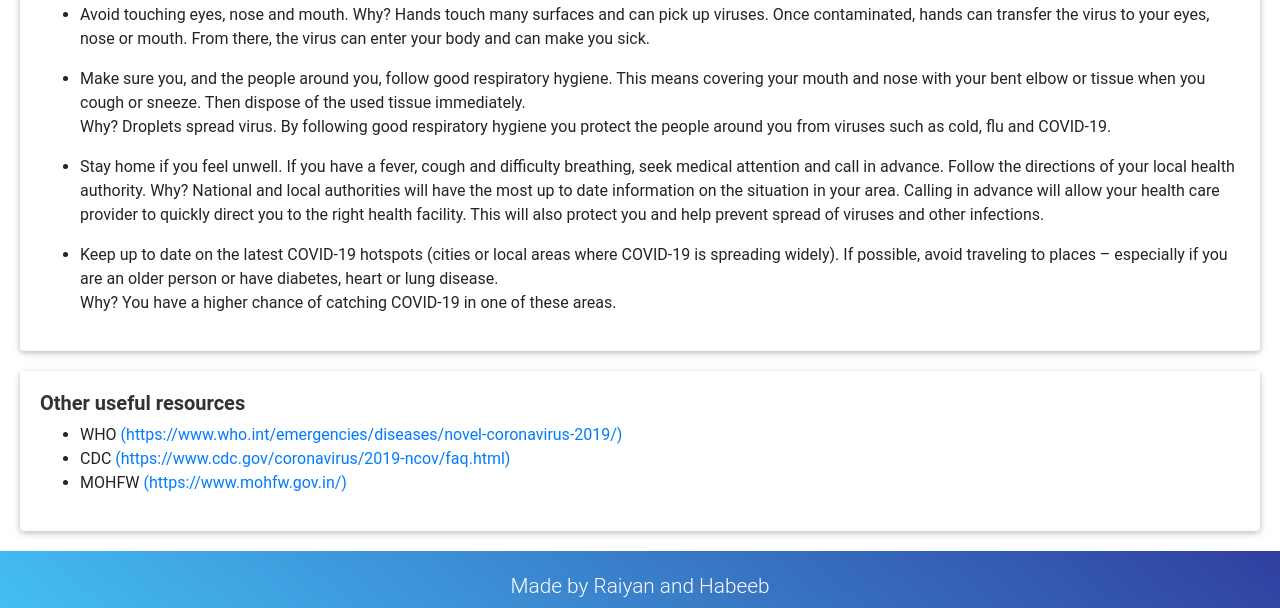
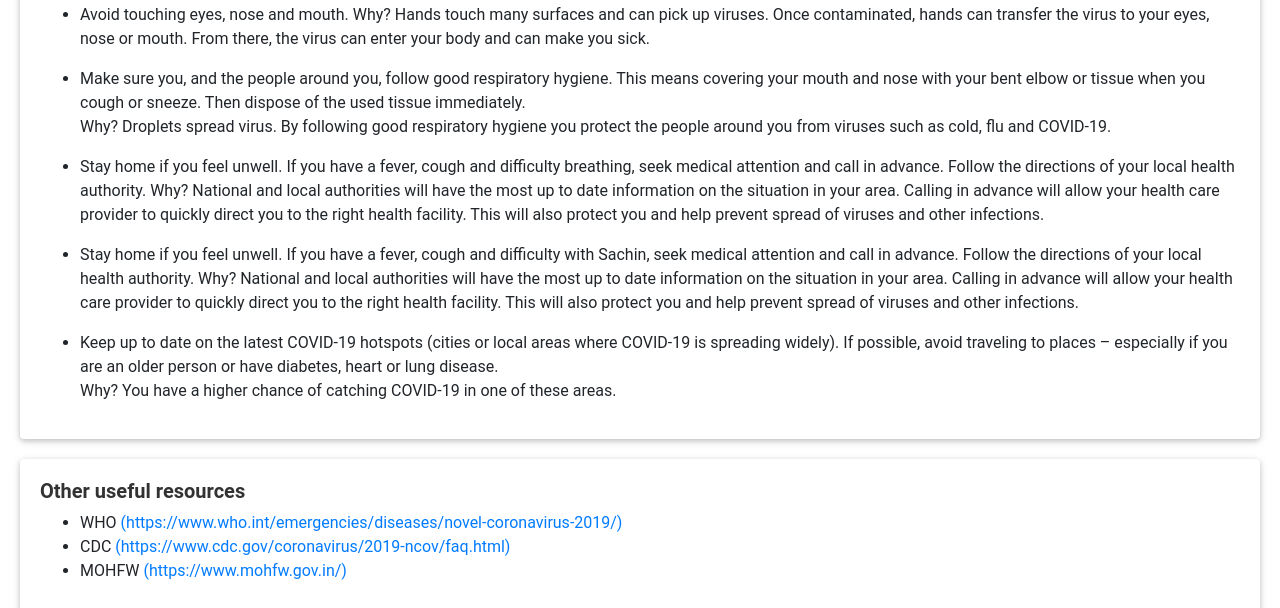
Before and after one commit to jeromejad/heart-disease, a website: page info.html in a window 1280 px wide. Shown: the part 826-1434 px from the top of the page. Drawn offline with nearby package versions, Linux system fonts and the light colour scheme.

Commit message:
Update info.html

```diff
--- a/info.html
+++ b/info.html
@@ -91,6 +91,9 @@
                             <p>Stay home if you feel unwell. If you have a fever, cough and difficulty breathing, seek medical attention and call in advance. Follow the directions of your local health authority. Why? National and local authorities will have the most up to date information on the situation in your area. Calling in advance will allow your health care provider to quickly direct you to the right health facility. This will also protect you and help prevent spread of viruses and other infections.</p>
                         </li>
                         <li>
+                            <p>Stay home if you feel unwell. If you have a fever, cough and difficulty with Sachin, seek medical attention and call in advance. Follow the directions of your local health authority. Why? National and local authorities will have the most up to date information on the situation in your area. Calling in advance will allow your health care provider to quickly direct you to the right health facility. This will also protect you and help prevent spread of viruses and other infections.</p>
+                        </li>
+                        <li>
                             <p>Keep up to date on the latest COVID-19 hotspots (cities or local areas where COVID-19 is spreading widely). If possible, avoid traveling to places  – especially if you are an older person or have diabetes, heart or lung disease. <br/>Why? You have a higher chance of catching COVID-19 in one of these areas.</p>
                         </li>
                     </ul>
```
